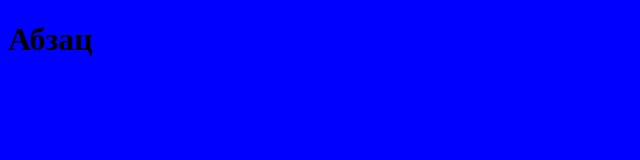
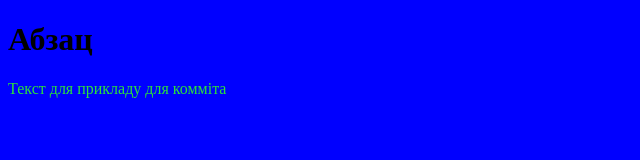
Before and after one commit to Ruesus/Test-local, a plain HTML site: page index.html in a window 1280 px wide. Shown: the whole page, without its empty margins (0-640 px from the left). Drawn offline with Linux system fonts and the light colour scheme.

Commit message:
color fot p

```diff
--- a/index.html
+++ b/index.html
@@ -8,5 +8,6 @@
 </head>
 <body>
   <h1> Абзац </h1>
+  <p> Текст для прикладу для комміта</p>
 </body>
 </html>
--- a/style.css
+++ b/style.css
@@ -1,3 +1,7 @@
 body {
   background-color: blue;
 }
+
+p{
+  color: rgb(43, 226, 58);
+}
```
